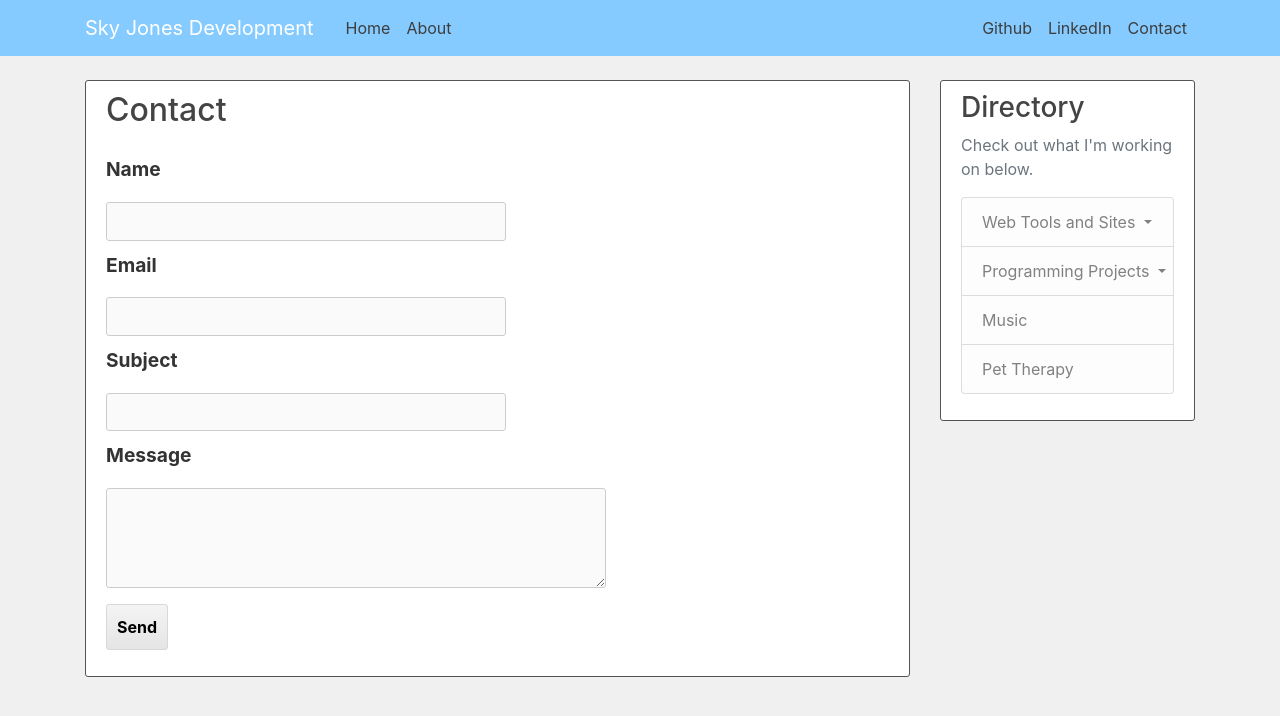
After one commit to rsjones94/personal-site, a Flask app: page /contact in a window 1280 px wide. The commit adds this page. Shown: the top 716 px of the page. Run offline with Flask 2, Linux system fonts and the light colour scheme; some libraries are stand-ins or nearby versions.

Commit message:
Add skeleton for contact form

```diff
--- a/app.py
+++ b/app.py
@@ -1,5 +1,9 @@
-from flask import Flask, render_template, url_for
+from flask import Flask, render_template, url_for, request
+
+from forms import ContactForm
+
 app = Flask(__name__)
+app.secret_key = '10doublecross2016DEV'
 
 @app.route("/")
 @app.route("/home")
@@ -38,6 +42,17 @@ def more_projects():
 def pet_therapy():
     return render_template('pet-therapy.html', title='Pet Therapy')
 
+@app.route('/contact', methods=['GET', 'POST'])
+def contact():
+
+  form = ContactForm()
+
+  if request.method == 'POST':
+      return 'Form posted.'
+
+  elif request.method == 'GET':
+      return render_template('contact.html', form=form)
+
 @app.errorhandler(404)
 def page_not_found(e):
     # note that we set the 404 status explicitly
--- /dev/null
+++ b/forms.py
@@ -0,0 +1,12 @@
+
+from flask_wtf import FlaskForm
+from wtforms import StringField, TextAreaField, SubmitField
+from wtforms.validators import DataRequired, Email
+from wtforms.fields.html5 import EmailField
+
+class ContactForm(FlaskForm):
+  name = StringField("Name", validators=[DataRequired()])
+  email = EmailField("Email", validators=[DataRequired(), Email()])
+  subject = StringField("Subject", validators=[DataRequired()])
+  message = TextAreaField("Message", validators=[DataRequired()])
+  submit = SubmitField("Send")
--- a/static/main.css
+++ b/static/main.css
@@ -1,3 +1,5 @@
+/* TEMPLATE */
+
 body {
   background: #f0f0f0;
   color: #333333;
@@ -96,6 +98,8 @@ a.article-title:hover {
   font-size: 2.5rem;
 }
 
+
+/* NEWMAN */
 svg {
   display: block;
   margin: 0 auto;
@@ -144,3 +148,69 @@ svg {
 .rightcontainer {
   float: right;
 }
+
+/* FORMS */
+
+label {
+  font-size: 1.2em;
+  font-weight: bold;
+  display: block;
+  padding: 10px 0;
+}
+
+form input#name,
+form input#email,
+form input#subject {
+  width: 400px;
+  background-color: #fafafa;
+  -webkit-border-radius: 3px;
+     -moz-border-radius: 3px;
+          border-radius: 3px;
+  border: 1px solid #cccccc;
+  padding: 5px;
+  font-size: 1.1em;
+}
+
+form textarea#message {
+  width: 500px;
+  height: 100px;
+  background-color: #fafafa;
+  -webkit-border-radius: 3px;
+     -moz-border-radius: 3px;
+          border-radius: 3px;
+  border: 1px solid #cccccc;
+  margin-bottom: 10px;
+  padding: 5px;
+  font-size: 1.1em;
+}
+
+form input#submit {
+  display: block;
+  -webkit-border-radius: 3px;
+     -moz-border-radius: 3px;
+          border-radius: 3px;
+  border:1px solid #d8d8d8;
+  padding: 10px;
+  font-weight:bold;
+  text-align: center;
+  color: #000000;
+  background-color: #f4f4f4;
+  background-image: -webkit-gradient(linear, left top, left bottom, color-stop(0%, #f4f4f4), color-stop(100%, #e5e5e5));
+  background-image: -webkit-linear-gradient(top, #f4f4f4, #e5e5e5);
+  background-image: -moz-linear-gradient(top, #f4f4f4, #e5e5e5);
+  background-image: -ms-linear-gradient(top, #f4f4f4, #e5e5e5);
+  background-image: -o-linear-gradient(top, #f4f4f4, #e5e5e5);
+  background-image: linear-gradient(top, #f4f4f4, #e5e5e5);filter:progid:DXImageTransform.Microsoft.gradient(GradientType=0,startColorstr=#f4f4f4, endColorstr=#e5e5e5);
+}
+
+form input#submit:hover{
+  cursor: pointer;
+  border:1px solid #c1c1c1;
+  background-color: #dbdbdb;
+  background-image: -webkit-gradient(linear, left top, left bottom, color-stop(0%,#dbdbdb), color-stop(100%, #cccccc));
+  background-image: -webkit-linear-gradient(top, #dbdbdb, #cccccc);
+  background-image: -moz-linear-gradient(top, #dbdbdb, #cccccc);
+  background-image: -ms-linear-gradient(top, #dbdbdb, #cccccc);
+  background-image: -o-linear-gradient(top, #dbdbdb, #cccccc);
+  background-image: linear-gradient(top, #dbdbdb, #cccccc);filter:progid:DXImageTransform.Microsoft.gradient(GradientType=0,startColorstr=#dbdbdb, endColorstr=#cccccc);
+}
--- /dev/null
+++ b/templates/contact.html
@@ -0,0 +1,29 @@
+{% extends "layout.html" %}
+{% block content %}
+
+	<article class="media content-section">
+	  <div class="media-body">
+	    <h2><a class="article-title">Contact</a></h2>
+	    	<p style="text-align: left;">
+			  <form action="{{ url_for('contact') }}" method=post>
+			    {{ form.hidden_tag() }}
+
+			    {{ form.name.label }}
+			    {{ form.name }}
+
+			    {{ form.email.label }}
+			    {{ form.email }}
+
+			    {{ form.subject.label }}
+			    {{ form.subject }}
+
+			    {{ form.message.label }}
+			    {{ form.message }}
+
+			    {{ form.submit }}
+			  </form>
+	    	</p>
+	  </div>
+	</article>
+
+{% endblock content %}
```
